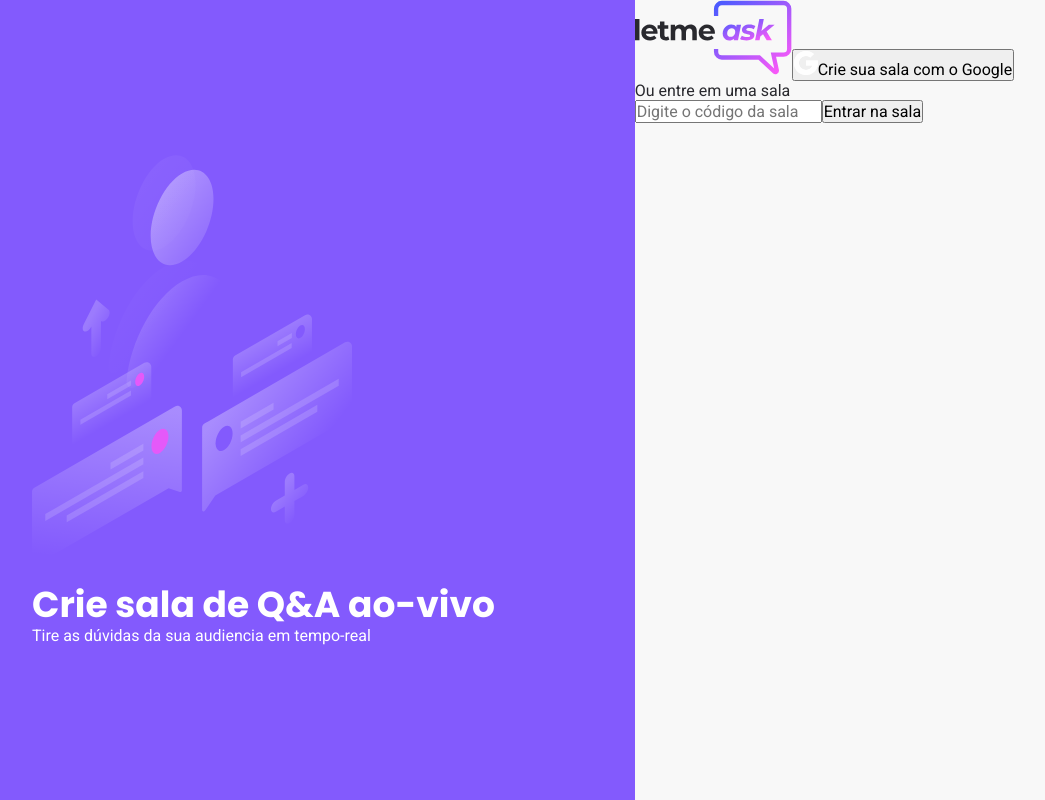
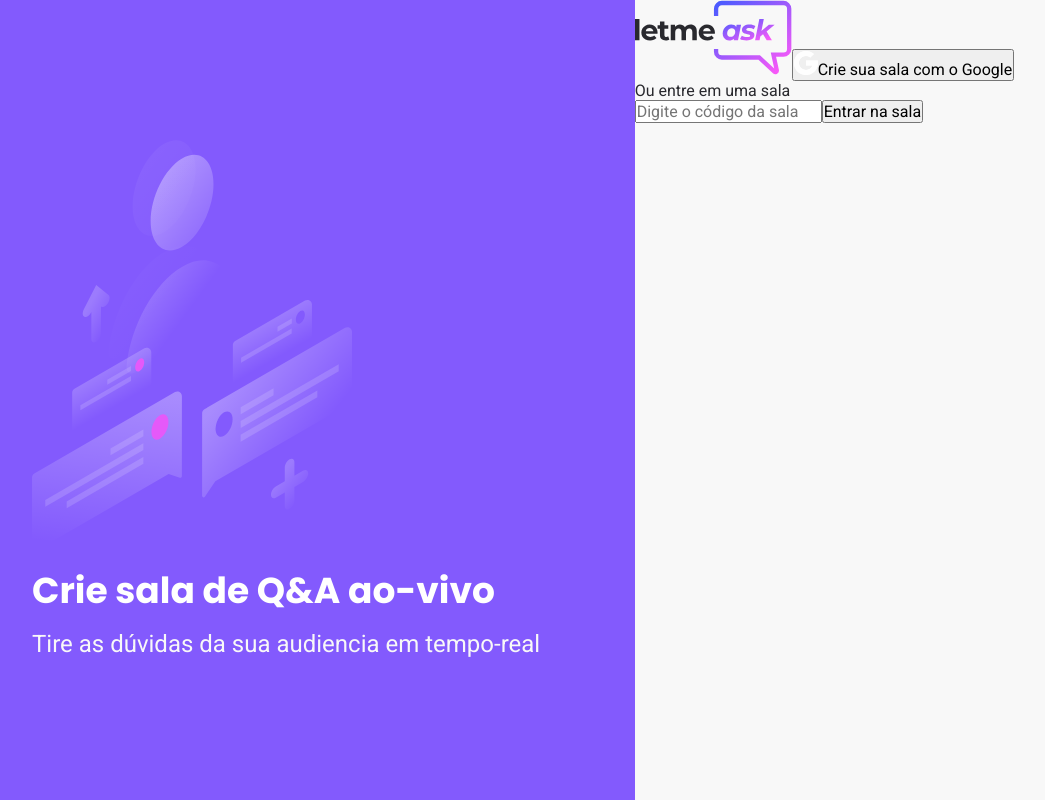
Before and after one commit to Hugovarellaa/Tabuada, a React (Create React App) app: page / in a window 1280 px wide. Shown: the whole page, without its empty margins (48-1093 px from the left). Built offline with nearby package versions, Linux system fonts and the light colour scheme; no server answers.

Commit message:
Segunda Aula
.

```diff
--- a/src/styles/auth.scss
+++ b/src/styles/auth.scss
@@ -13,17 +13,21 @@
 
     padding: 120px 80px;
 
-    img{
-      max-width:320px;
+    img {
+      max-width: 320px;
     }
 
-    strong{
-      font: 700 36px 'Poppins', sans-serif;
-      line-height:42px;
+    strong {
+      font: 700 36px "Poppins", sans-serif;
+      line-height: 42px;
       margin-top: 16px;
     }
-    p{
 
+    p {
+      font-size: 24px;
+      line-height: 32px;
+      margin-top: 16px;
+      color: #f8f8f8;
     }
   }
 
```
